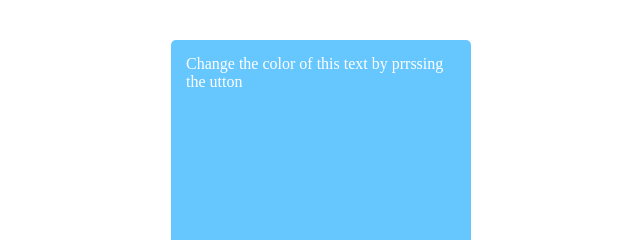
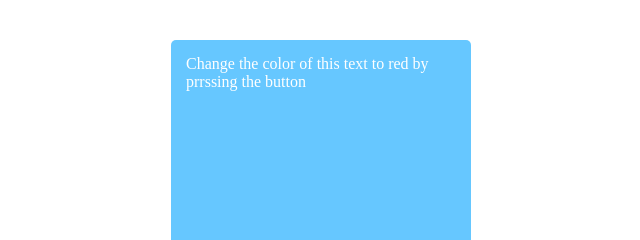
Before and after one commit to Loic-Hommel/exercise_2, a plain HTML site: page index.html in a window 1280 px wide. Shown: the top 240 px of the page, 319-959 px from the left. Drawn offline with Linux system fonts and the light colour scheme.

Commit message:
typo correction

```diff
--- a/index.html
+++ b/index.html
@@ -18,7 +18,7 @@
     <!--<p>Everything here is your canvas...</p> -->
 
     <div class="text">
-      <p class="name">Change the color of this text by prrssing the utton</p>
+      <p class="name">Change the color of this text to red by prrssing the button</p>
     </div>
 
     <div class="buttonWrapper">
```
